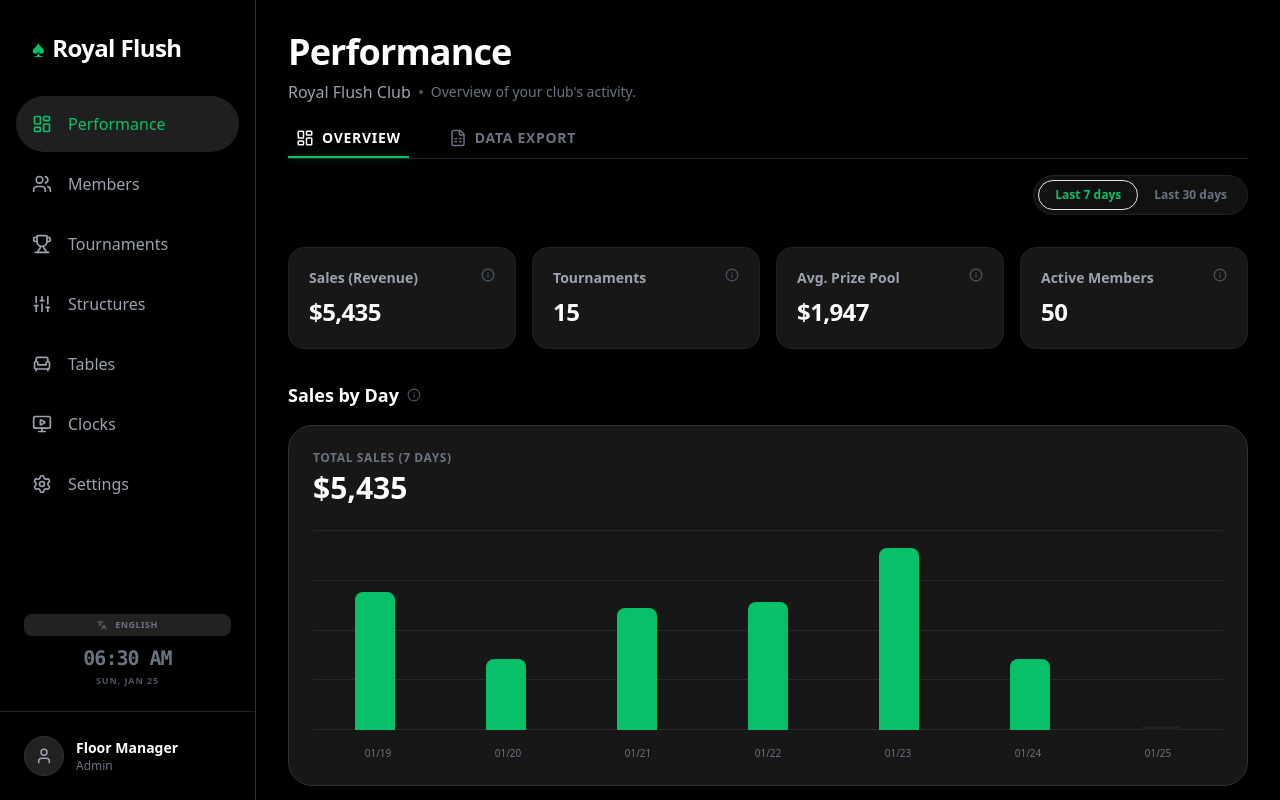
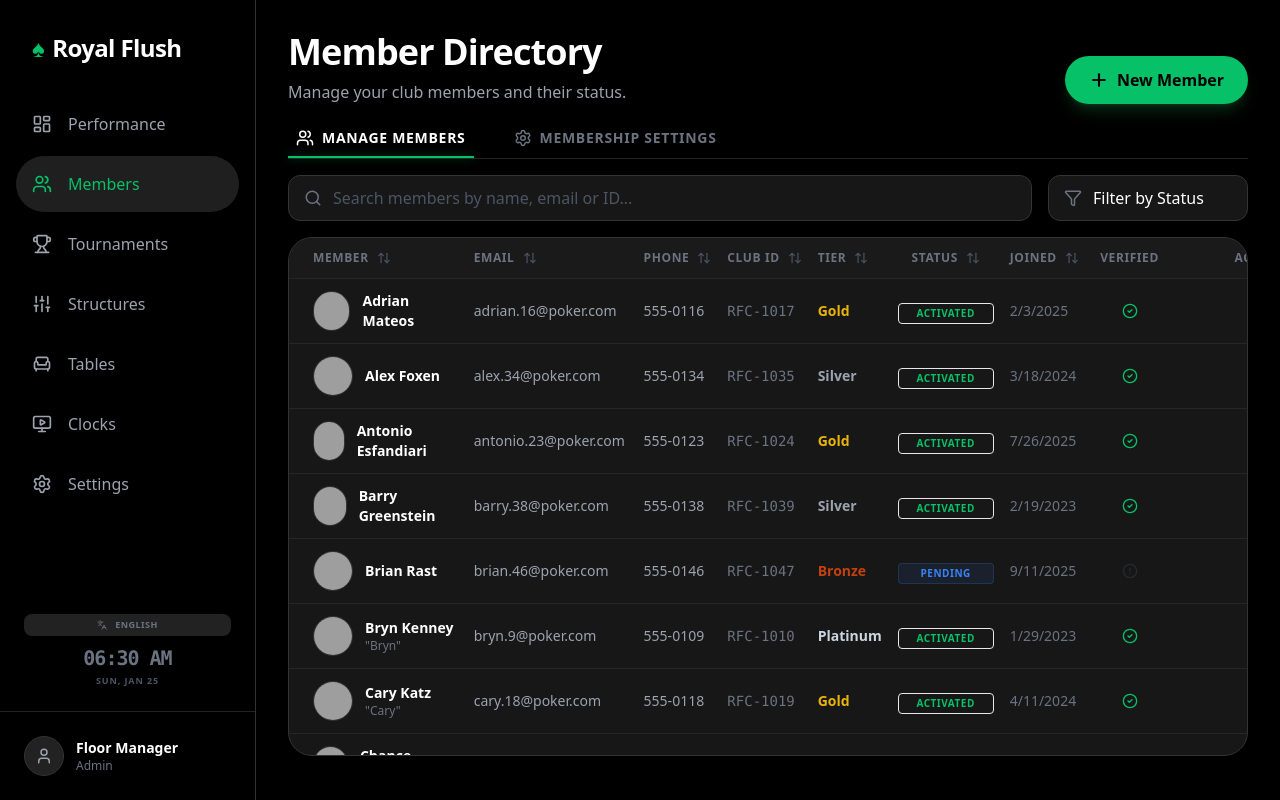
Before and after one commit to peterfangxy/hypersystem_toB_vibed_version, a React (Vite) app: page /#/members/manage in a window 1280 px wide. Before the commit this address led to /#/dashboard/overview. Built offline with nearby package versions, Linux system fonts and the light colour scheme; grey boxes are pictures that could not be loaded.

Commit message:
feat(members): Implement tabbed view for members
Adds a new tabbed interface to the Members view, separating member management and membership settings. This change includes updates to routing, translations, and the MembersView component to accommodate the new structure.

```diff
--- a/App.tsx
+++ b/App.tsx
@@ -42,7 +42,7 @@ const App: React.FC = () => {
               <Routes>
                 <Route path="/" element={<Navigate to="/dashboard" replace />} />
                 <Route path="/dashboard/*" element={<DashboardView />} />
-                <Route path="/members" element={<MembersView />} />
+                <Route path="/members/*" element={<MembersView />} />
                 <Route path="/tables" element={<TablesView />} />
                 <Route path="/tournaments/*" element={<TournamentsView />} />
                 <Route path="/structures/*" element={<StructuresView />} />
--- a/i18n/translations.ts
+++ b/i18n/translations.ts
@@ -29,6 +29,14 @@ export const translations = {
       createBtn: "New Member",
       searchPlaceholder: "Search members by name, email or ID...",
       filterStatus: "Filter by Status",
+      tabs: {
+        manage: "Manage Members",
+        settings: "Membership Settings"
+      },
+      settings: {
+        comingSoon: "Coming Soon",
+        comingSoonDesc: "Advanced membership configuration and tier management features are under development."
+      },
       table: {
         member: "Member",
         email: "Email",
--- a/views/MembersView.tsx
+++ b/views/MembersView.tsx
@@ -9,19 +9,25 @@ import {
   ArrowUpDown,
   CheckCircle2,
   AlertCircle,
-  UserCheck
+  UserCheck,
+  Users,
+  Settings
 } from 'lucide-react';
+import { Routes, Route, Navigate, NavLink, useLocation } from 'react-router-dom';
 import { Member, MembershipTier, MemberStatus } from '../types';
 import * as DataService from '../services/dataService';
 import { THEME } from '../theme';
 import MemberForm from '../components/MemberForm';
 import MemberWalletModal from '../components/MemberWalletModal';
 import { useLanguage } from '../contexts/LanguageContext';
-import { PageHeader, ControlBar } from '../components/ui/PageLayout';
+import { PageHeader, ControlBar, TabContainer } from '../components/ui/PageLayout';
 import StatusBadge, { StatusVariant } from '../components/ui/StatusBadge';
 
 const MembersView = () => {
   const { t } = useLanguage();
+  const location = useLocation();
+  const isSettingsTab = location.pathname.includes('/settings');
+
   const [members, setMembers] = useState<Member[]>([]);
   const [isFormOpen, setIsFormOpen] = useState(false);
   const [editingMember, setEditingMember] = useState<Member | undefined>(undefined);
@@ -116,22 +122,8 @@ const MembersView = () => {
         return 0;
     });
 
-  return (
-    <div className="h-full flex flex-col w-full">
-      <PageHeader
-        title={t('members.title')}
-        subtitle={t('members.subtitle')}
-        actions={
-            <button
-                onClick={openCreate}
-                className={`${THEME.buttonPrimary} px-6 py-3 rounded-full font-semibold shadow-lg shadow-green-500/20 flex items-center gap-2 transition-transform hover:scale-105 active:scale-95`}
-            >
-                <Plus size={20} strokeWidth={2.5} />
-                {t('members.createBtn')}
-            </button>
-        }
-      />
-
+  const manageView = (
+      <div className="flex flex-col h-full animate-in fade-in slide-in-from-bottom-2">
           <ControlBar>
             {/* Search */}
             <div className="relative flex-1">
@@ -257,6 +249,90 @@ const MembersView = () => {
                   </table>
               </div>
           </div>
+      </div>
+  );
+
+  const settingsView = (
+        <div className="flex flex-col items-center justify-center py-24 animate-in fade-in zoom-in-95 duration-500 border-2 border-dashed border-[#222] rounded-3xl bg-[#111] h-full mb-3">
+            <div className="w-20 h-20 rounded-full bg-[#1A1A1A] flex items-center justify-center mb-6 text-brand-green/50 border border-[#333]">
+                <Settings size={40} />
+            </div>
+            <h3 className="text-2xl font-bold text-white mb-2">{t('members.settings.comingSoon')}</h3>
+            <p className="text-gray-500 max-w-md text-center">
+                {t('members.settings.comingSoonDesc')}
+            </p>
+        </div>
+  );
+
+  return (
+    <div className="h-full flex flex-col w-full">
+      <PageHeader
+        title={t('members.title')}
+        subtitle={t('members.subtitle')}
+        actions={
+            !isSettingsTab && (
+                <button
+                    onClick={openCreate}
+                    className={`${THEME.buttonPrimary} px-6 py-3 rounded-full font-semibold shadow-lg shadow-green-500/20 flex items-center gap-2 transition-transform hover:scale-105 active:scale-95`}
+                >
+                    <Plus size={20} strokeWidth={2.5} />
+                    {t('members.createBtn')}
+                </button>
+            )
+        }
+      />
+
+      <TabContainer>
+        <NavLink
+          to="manage"
+          className={({isActive}) => `pb-2.5 px-2 text-sm font-bold uppercase tracking-wider transition-all relative ${
+            isActive
+              ? 'text-white'
+              : 'text-gray-500 hover:text-gray-300'
+          }`}
+        >
+             {({isActive}) => (
+                <>
+                    <div className="flex items-center gap-2">
+                        <Users size={18} />
+                        {t('members.tabs.manage')}
+                    </div>
+                    {isActive && (
+                        <div className="absolute bottom-0 left-0 w-full h-0.5 bg-brand-green shadow-[0_0_10px_rgba(6,193,103,0.5)]" />
+                    )}
+                </>
+             )}
+        </NavLink>
+
+        <NavLink
+          to="settings"
+          className={({isActive}) => `pb-2.5 px-2 text-sm font-bold uppercase tracking-wider transition-all relative ${
+            isActive
+              ? 'text-white'
+              : 'text-gray-500 hover:text-gray-300'
+          }`}
+        >
+             {({isActive}) => (
+                <>
+                    <div className="flex items-center gap-2">
+                        <Settings size={18} />
+                        {t('members.tabs.settings')}
+                    </div>
+                    {isActive && (
+                        <div className="absolute bottom-0 left-0 w-full h-0.5 bg-brand-green shadow-[0_0_10px_rgba(6,193,103,0.5)]" />
+                    )}
+                </>
+             )}
+        </NavLink>
+      </TabContainer>
+
+      <div className="flex-1 min-h-0">
+          <Routes>
+              <Route path="manage" element={manageView} />
+              <Route path="settings" element={settingsView} />
+              <Route index element={<Navigate to="manage" replace />} />
+          </Routes>
+      </div>
 
       <MemberForm
         isOpen={isFormOpen}
```
Lines whose indentation alone changed are shown as unchanged.
